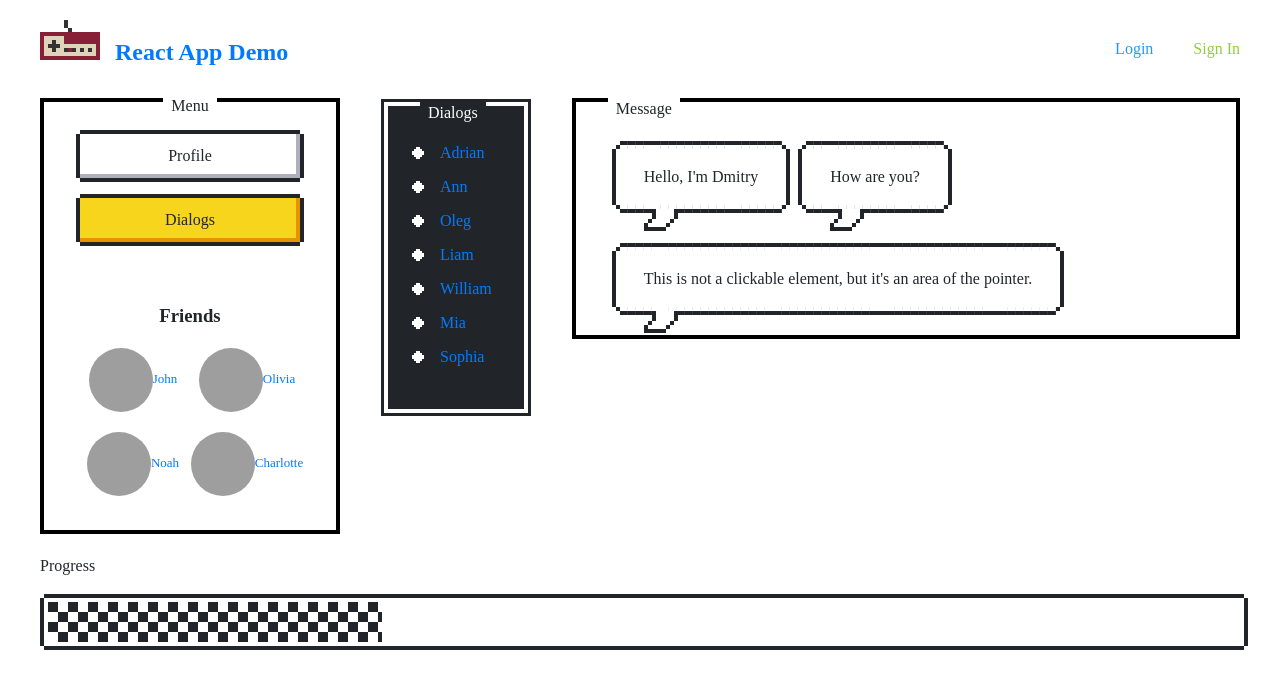
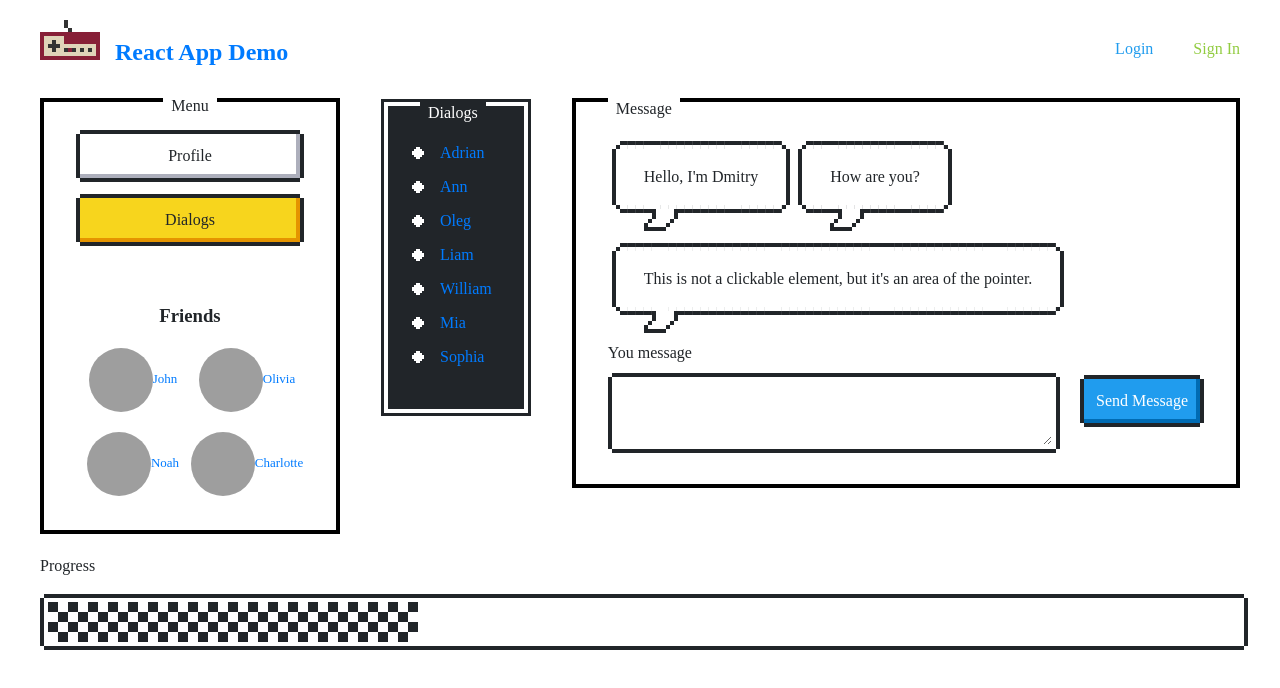
Before and after one commit to gerasem/react, a React (Create React App) app: page /dialogs in a window 1280 px wide. Shown: the top 688 px of the page. Built offline with nearby package versions, Linux system fonts and the light colour scheme; grey boxes are pictures that could not be loaded.

Commit message:
31: onClick, ref

```diff
--- a/src/components/Dialogs/Dialogs.jsx
+++ b/src/components/Dialogs/Dialogs.jsx
@@ -1,6 +1,7 @@
 import style from './Dialogs.module.css';
 import Message from "./Message/Message";
 import DialogItem from "./DialogItem/DialogItem";
+import React from "react";
 
 const Dialogs = (props) => {
 
@@ -9,6 +10,12 @@ const Dialogs = (props) => {
 
     let messagesElements = props.state.messages.map(m => <Message message={m.message}/>)
 
+    let newMessageElement = React.createRef();
+
+    let addMessage = () => {
+        let text = newMessageElement.current.value;
+        alert(text);
+    }
     return (
         <div className="columns">
             <div className={style.dialogs}>
@@ -26,6 +33,20 @@ const Dialogs = (props) => {
                 <div className="nes-container with-title">
                     <p className="title">Message</p>
                     {messagesElements}
+                    <div className="columns">
+                        <div className="column-main">
+                            <label htmlFor="textarea_field">You message</label>
+                            <textarea
+                                id="textarea_field"
+                                className="nes-textarea"
+                                ref={newMessageElement}>
+                    </textarea>
+                        </div>
+                        <div className={style.send}>
+                            <button onClick={addMessage} type="button" className="nes-btn is-primary">Send Message
+                            </button>
+                        </div>
+                    </div>
                 </div>
 
             </div>
--- a/src/components/Dialogs/Dialogs.module.css
+++ b/src/components/Dialogs/Dialogs.module.css
@@ -20,3 +20,9 @@
     margin-left: 10px;
     text-decoration: underline;
 }
+
+.send{
+    display: flex;
+    align-items: center;
+    margin-left: 20px;
+}
--- a/src/components/Footer/Footer.jsx
+++ b/src/components/Footer/Footer.jsx
@@ -4,7 +4,7 @@ const Footer = () => {
     return (
         <div>
             <p>Progress</p>
-            <progress className="nes-progress is-pattern" value="28" max="100"></progress>
+            <progress className="nes-progress is-pattern" value="31" max="100"></progress>
         </div>
     )
 }
--- a/src/components/Profile/MyPosts/MyPosts.jsx
+++ b/src/components/Profile/MyPosts/MyPosts.jsx
@@ -1,19 +1,31 @@
 import style from './MyPosts.module.css';
 import Post from './Post/Post';
+import React from "react";
 
 const MyPosts = (props) => {
 
     let postsElements = props.posts.map(p => <Post message={p.name} like={p.likeCount}/>)
+
+    let newPostElement = React.createRef();
+
+    let addPost = () => {
+        let text = newPostElement.current.value;
+        alert(text);
+    }
 
     return (
         <section>
             <div className="columns">
                 <div className="column-main">
                     <label htmlFor="textarea_field">You message</label>
-                    <textarea id="textarea_field" className="nes-textarea"></textarea>
+                    <textarea
+                        id="textarea_field"
+                        className="nes-textarea"
+                        ref={newPostElement}>
+                    </textarea>
                 </div>
                 <div className={style.send}>
-                    <button type="button" className="nes-btn is-primary">Send Message</button>
+                    <button onClick={addPost} type="button" className="nes-btn is-primary">Send Message</button>
                 </div>
             </div>
 
```
